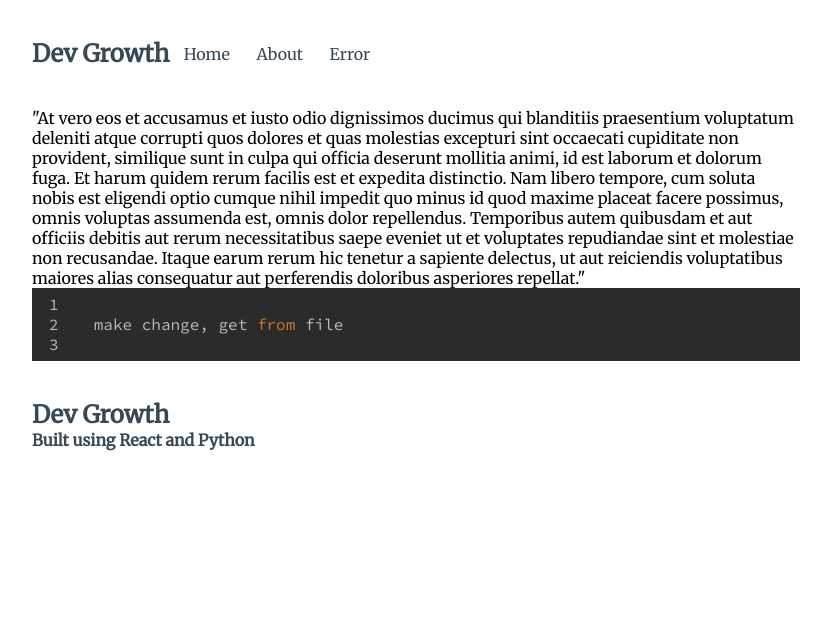
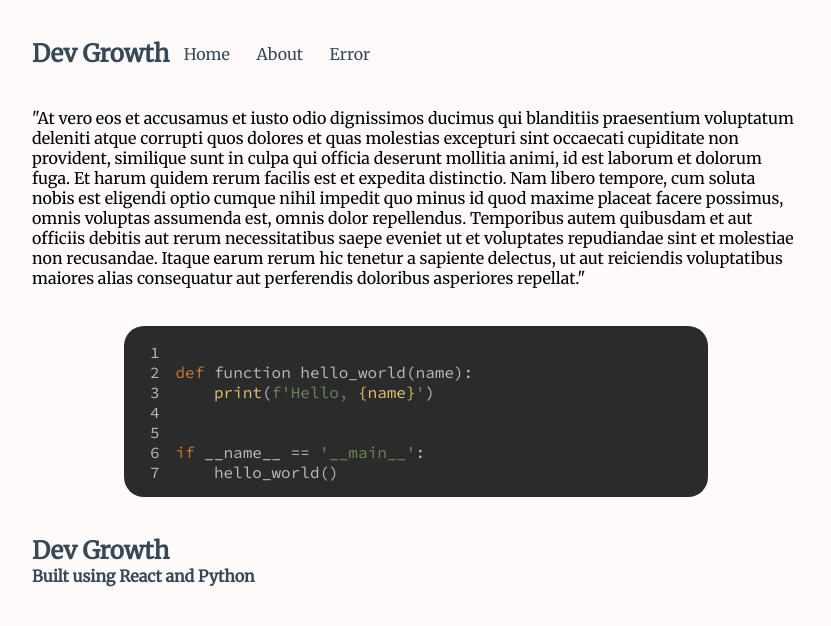
Before and after one commit to Daru233/dev-growth, a React app: page /home in a window 1280 px wide. Shown: the whole page, without its empty margins (224-1055 px from the left). Built offline with nearby package versions, Linux system fonts and the light colour scheme.

Commit message:
styled code component

```diff
--- a/src/components/Code/Code.js
+++ b/src/components/Code/Code.js
@@ -7,19 +7,27 @@ import python from 'react-syntax-highlighter/dist/esm/languages/hljs/python';
 
 SyntaxHighlighter.registerLanguage('python', python);
 
-export const Code = () => {
+export const Code = (raw_code) => {
 
-  const code_string = `
-  make change, get from file
-  `
+  raw_code = raw_code.code
+
+  const custome_style = {
+    borderRadius: 20,
+    border: 5,
+    marginLeft: '12%',
+    marginRight: '12%',
+    marginTop: '5%',
+    padding: '2%'
+  }
 
   return (
     <div className='code_container'>
       <SyntaxHighlighter language="python"
       style={darcula}
+      customStyle={custome_style}
       codeTagProps={{style: {fontFamily: 'Source Code Pro', fontStyle: 'monospace', fontSize: 16} }}
       showLineNumbers={true}>
-        {code_string}
+        {raw_code}
       </SyntaxHighlighter>
     </div>
   )
--- /dev/null
+++ b/src/components/Home/HelloWorld.txt
@@ -0,0 +1,7 @@
+
+def function hello_world(name):
+    print(f'Hello, {name}')
+
+
+if __name__ == '__main__':
+    hello_world()
--- a/src/components/Home/Home.js
+++ b/src/components/Home/Home.js
@@ -1,12 +1,29 @@
 import { Code } from 'components/Code'
-import React from 'react'
+import React, { useState, useEffect } from 'react'
+import hello_world from './HelloWorld.txt'
 
 export const Home = () => {
+
+  const [has_loaded, set_has_loaded] = useState(false)
+  const [raw_code, set_raw_code] = useState('')
+
+  useEffect(() => {
+    fetch(hello_world)
+    .then(r => r.text())
+    .then(text => {
+      console.log(text)
+      set_raw_code(text)
+    })
+    .then(set_has_loaded(true))
+  }, [])
+
 
   return (
     <div className='page_container'>
        <p>"At vero eos et accusamus et iusto odio dignissimos ducimus qui blanditiis praesentium voluptatum deleniti atque corrupti quos dolores et quas molestias excepturi sint occaecati cupiditate non provident, similique sunt in culpa qui officia deserunt mollitia animi, id est laborum et dolorum fuga. Et harum quidem rerum facilis est et expedita distinctio. Nam libero tempore, cum soluta nobis est eligendi optio cumque nihil impedit quo minus id quod maxime placeat facere possimus, omnis voluptas assumenda est, omnis dolor repellendus. Temporibus autem quibusdam et aut officiis debitis aut rerum necessitatibus saepe eveniet ut et voluptates repudiandae sint et molestiae non recusandae. Itaque earum rerum hic tenetur a sapiente delectus, ut aut reiciendis voluptatibus maiores alias consequatur aut perferendis doloribus asperiores repellat."</p>
-       <Code />
+
+       {has_loaded ? <div> <Code code={raw_code}/>  </div>: <p>Loading the code...</p>}
+
     </div>
   )
 }
--- a/src/components/Navbar/styles.css
+++ b/src/components/Navbar/styles.css
@@ -24,11 +24,11 @@ nav{
 }
 
 .nav_title {
+  font-size: 1.5em;
+  color: #374957;
   list-style-type: none;
-  font-size: 1.5em;
   display: flex;
   text-decoration: none;
-  color: #374957;
 }
 
 .nav_link {
--- a/src/index.css
+++ b/src/index.css
@@ -6,7 +6,10 @@
   margin: 0;
   padding: 0;
   /* font-family: 'Merriweather', serif; */
-  /* background-color: #131316; */
+}
+
+body {
+  background-color: #FFFAFA;
 }
 
 .page_container {
```
